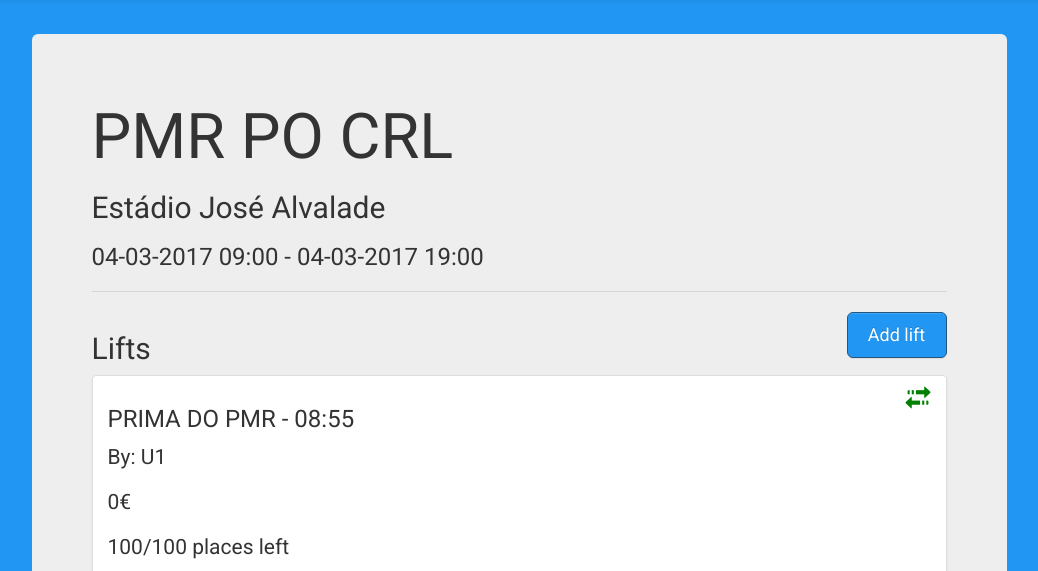
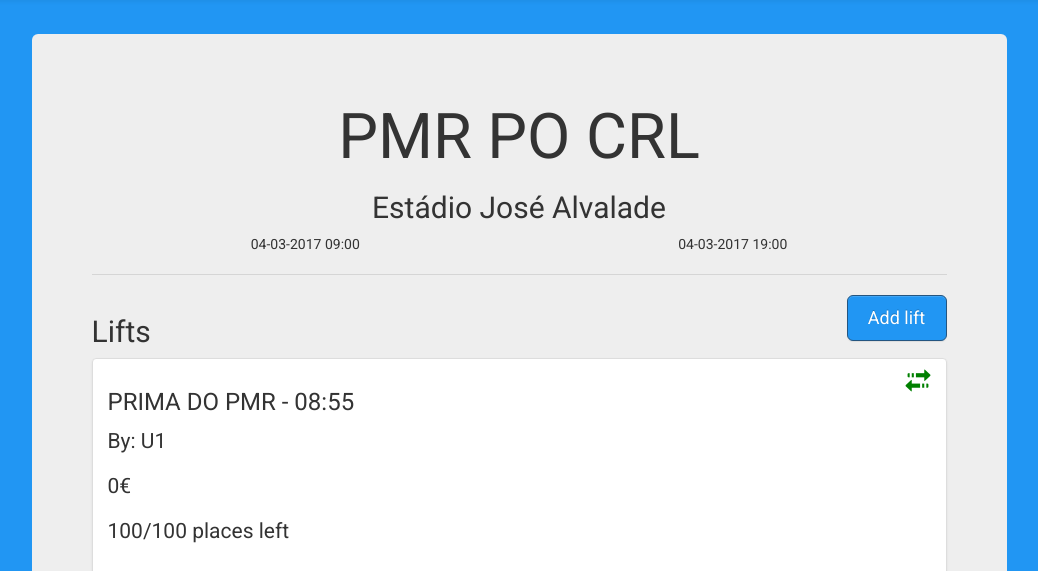
Before and after one commit to BSantos22/eventLift, a Flask app: page /event/1 in a window 1280 px wide. Shown: the part 66-637 px from the top of the page, without its empty margins (121-1159 px from the left). Run offline with Flask 2, Linux system fonts and the light colour scheme; data comes from the database, SQL or seed files in the repository; some libraries are stand-ins or nearby versions.

Commit message:
profile formatted

```diff
--- a/eventlift/templates/event.html
+++ b/eventlift/templates/event.html
@@ -8,9 +8,13 @@
                 <div class="jumbotron class1">
 
                     <div class="event-info ">
-                        <h1> {{ event[0][0] }} </h1>
-                        <h2> {{ event[0][1] }} </h2>
-                        <h3> {{ event[0][2] }} - {{ event[0][3] }} </h3>
+                        <h1 class="text-center"> {{ event[0][0] }}</h1>
+                        <h2 class="text-center"> {{ event[0][1] }} </h2>
+
+                        <ul class="nav nav-pills nav-justified text-center" role="tablist">
+                            <li> {{ event[0][2] }} </li>
+                            <li> {{ event[0][3] }} </li>
+                        </ul>
                     </div>
 
                     <hr>
@@ -25,8 +29,7 @@
                         {% for lift in lifts %}
                         <div class="result-container list-group-item">
                             {% if lift[3] == "Yes" %}
-                                <span class="glyphicon glyphicon-transfer two-way"></span>
-                                {% endif %}
+                            <span class="glyphicon glyphicon-transfer two-way"></span> {% endif %}
                             <h3>{{ lift[5] }} - {{ lift[4] }}</h3>
                             <p>By: {{ lift[0] }}</p>
                             <p class="lift-price">{{ lift[2] }}€</p>
```
Lines whose indentation alone changed are shown as unchanged.
